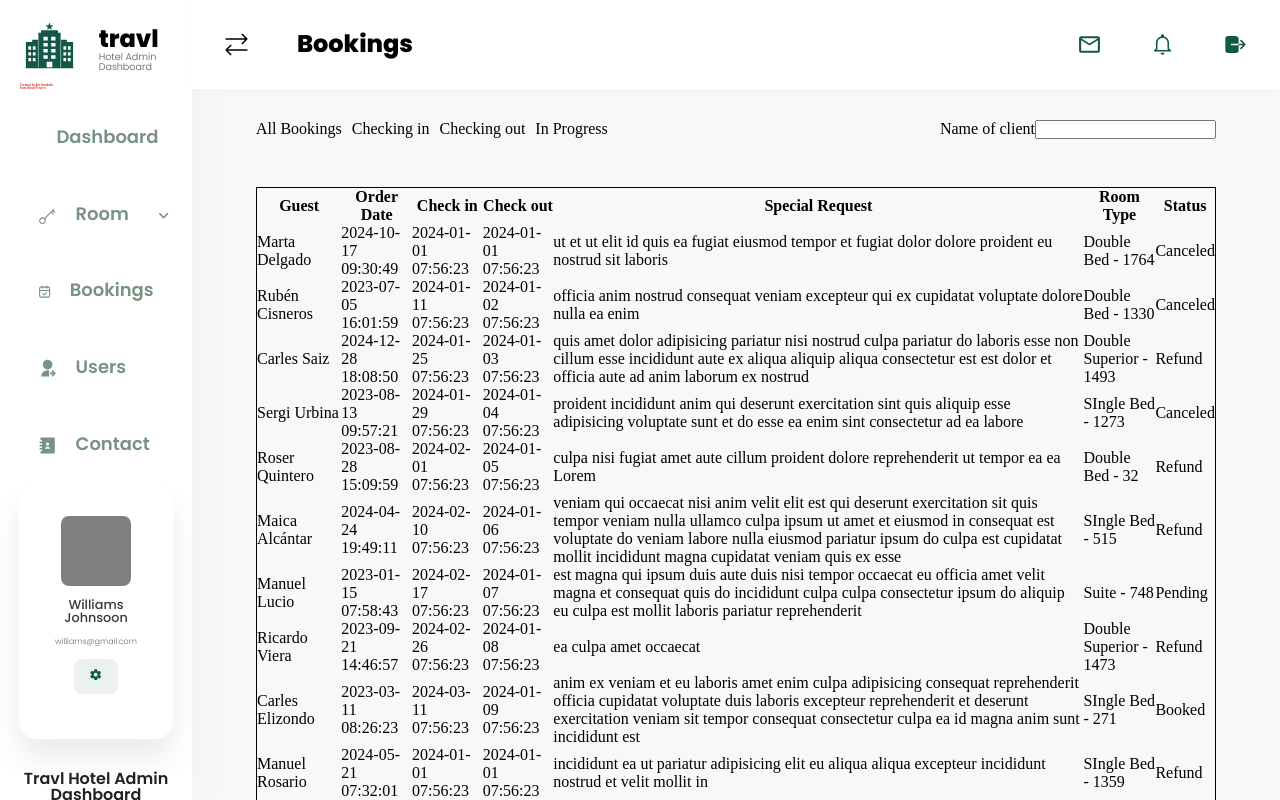
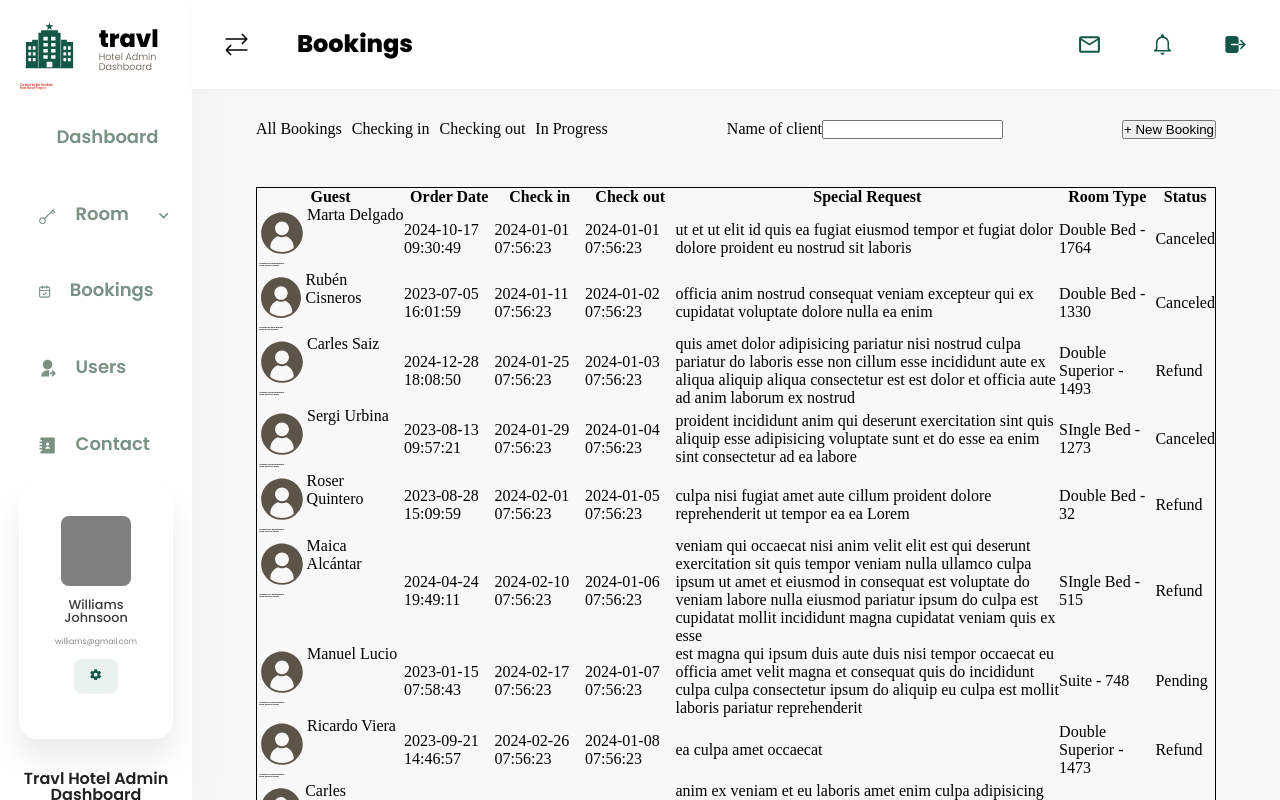
Before and after one commit to raulfabra/oxygen-dashboard, a React (Vite) app: page /bookings in a window 1280 px wide. Shown: the top 800 px of the page. Built offline with nearby package versions, Linux system fonts and the light colour scheme; sample sign-in values are in the browser's storage.

Commit message:
Primeros pasos del CRUD de la ApiMock generada. Renderizado de Bookings, Rooms

```diff
--- a/src/App.jsx
+++ b/src/App.jsx
@@ -11,6 +11,7 @@ import { UserDetails } from './pages/Users/UserDetails'
 import { SettingUser } from './pages/Users/SettingUser'
 import { Contact } from './pages/Contact'
 import { Layout } from './pages/Layout'
+import { NewBooking } from './pages/Bookings/NewBooking'
 
 function App() {
   return (
@@ -24,6 +25,7 @@ function App() {
           <Route path="createRoom" element={<NewRoom />} />
           <Route path="rooms/:id" element={<SettingRoom />} />
           <Route path="bookings" element={<Bookings />} />
+          <Route path="createBooking" element={<NewBooking />} />
           <Route path="bookings/:id" element={<BookingDetails />} />
           <Route path="users" element={<Users />} />
           <Route path="users/:id" element={<UserDetails />} />
--- a/src/pages/Bookings/Bookings.jsx
+++ b/src/pages/Bookings/Bookings.jsx
@@ -1,6 +1,8 @@
 import { useEffect, useState } from 'react'
 import styled from 'styled-components'
 import db_json from '../../json/bookingsData.json'
+import iconPerson from '../../assets/noun-person.svg'
+import { useNavigate } from 'react-router-dom'
 
 const Main = styled.main`
   position: absolute;
@@ -27,8 +29,21 @@ const TableBooking = styled.table`
   border: 1px solid black;
   border-collapse: collapse;
 `
+const IconWrapper = styled.div`
+  width: 50px;
+  transition: transform 0.3s;
+
+  &:hover {
+    transform: scale(1.1);
+    cursor: pointer;
+  }
+`
+const RoomNameColumn = styled.td`
+  display: flex;
+`
 
 export const Bookings = () => {
+  const navigator = useNavigate()
   const [bookingsData, setBookingsData] = useState(null)
 
   useEffect(() => {
@@ -47,6 +62,9 @@ export const Bookings = () => {
           <label htmlFor="nameCustomer">Name of client</label>
           <input type="text" name="nameCustomer" id="nameCustomer" />
         </form>
+        <button type="button" onClick={() => navigator('/createBooking')}>
+          + New Booking
+        </button>
       </Header>
       <TableBooking>
         <thead>
@@ -64,11 +82,18 @@ export const Bookings = () => {
           {bookingsData &&
             bookingsData.map((booking) => (
               <tr key={booking.id}>
-                <td>{booking.fullName}</td>
+                <RoomNameColumn>
+                  <IconWrapper
+                    onClick={() => navigator(`/bookings/${booking.id}`)}
+                  >
+                    <img src={iconPerson} alt="icon-person" />
+                  </IconWrapper>
+                  {booking.fullName}
+                </RoomNameColumn>
                 <td>{booking.orderDate}</td>
                 <td>{booking.check_In}</td>
                 <td>{booking.check_out}</td>
-                <td>{booking.requests}</td>
+                <td style={{ width: '40%' }}>{booking.requests}</td>
                 <td>{`${booking.roomType.name} - ${String(booking.roomType.number)}`}</td>
                 <td>{booking.status}</td>
               </tr>
--- /dev/null
+++ b/src/pages/Bookings/NewBooking.jsx
@@ -0,0 +1 @@
+export const NewBooking = () => {}
--- a/src/pages/Rooms/NewRoom.jsx
+++ b/src/pages/Rooms/NewRoom.jsx
@@ -1,3 +1,52 @@
+import styled from 'styled-components'
+
+const Main = styled.main`
+  position: absolute;
+  top: 15%;
+  left: 20%;
+  width: 75%;
+`
+
 export const NewRoom = () => {
+  return (
+    <Main>
+      <form>
+        <div>
+          <label htmlFor=""></label>
+          <input type="text" name="" id="" />
+        </div>
+        <div>
+          <label htmlFor=""></label>
+          <input type="text" name="" id="" />
+        </div>
+        <div>
+          <label htmlFor=""></label>
+          <input type="text" name="" id="" />
+        </div>
+        <div>
+          <label htmlFor=""></label>
+          <input type="text" name="" id="" />
+        </div>
+        <div>
+          <label htmlFor=""></label>
+          <input type="text" name="" id="" />
+        </div>
+        <div>
+          <label htmlFor=""></label>
+          <input type="text" name="" id="" />
+        </div>
+        <div>
+          <label htmlFor=""></label>
+          <input type="text" name="" id="" />
+        </div>
 
+        <button
+          type="button"
+          onClick={() => alert('Well done! Booking complete.')}
+        >
+          Create
+        </button>
+      </form>
+    </Main>
+  )
 }
--- a/src/pages/Rooms/Rooms.jsx
+++ b/src/pages/Rooms/Rooms.jsx
@@ -2,7 +2,7 @@ import db_json from '../../json/roomsData.json'
 import iconRoom from '../../assets/noun-rooms.svg'
 import styled from 'styled-components'
 import { useEffect, useState } from 'react'
-import { Navigate, useNavigate } from 'react-router-dom'
+import { useNavigate } from 'react-router-dom'
 
 const Main = styled.main`
   position: absolute;
@@ -31,6 +31,12 @@ const TableBooking = styled.table`
 `
 const IconWrapper = styled.div`
   width: 100px;
+  transition: transform 0.3s;
+
+  &:hover {
+    transform: scale(1.1);
+    cursor: pointer;
+  }
 `
 const RoomNameColumn = styled.td`
   display: flex;
@@ -39,10 +45,6 @@ const RoomNameColumn = styled.td`
 export const Rooms = () => {
   const navigator = useNavigate()
   const [roomsData, setRoomsData] = useState(null)
-
-  const handleNewRoom = () => {
-    navigate('/createBooking')
-  }
 
   useEffect(() => {
     setRoomsData(db_json)
@@ -56,7 +58,7 @@ export const Rooms = () => {
           <li>Active Rooms</li>
           <li>Booked Rooms</li>
         </BookingNav>
-        <button type="button" onClick={handleNewRoom}>
+        <button type="button" onClick={() => navigator('/createRoom')}>
           + New Room
         </button>
       </Header>
@@ -76,7 +78,7 @@ export const Rooms = () => {
             roomsData.map((room) => (
               <tr key={room.id}>
                 <RoomNameColumn>
-                  <IconWrapper>
+                  <IconWrapper onClick={() => navigator(`/rooms/${room.id}`)}>
                     <img src={iconRoom} alt="icon-room" />
                   </IconWrapper>
                   <div>
--- a/src/pages/Rooms/SettingRoom.jsx
+++ b/src/pages/Rooms/SettingRoom.jsx
@@ -1,2 +1,3 @@
-export const SettingRoom = () => {
+export const SettingRoom = ({ itemProp: room }) => {
+  console.log(room)
 }
```
Also changed, not shown: src/assets/noun-person.svg (added).
